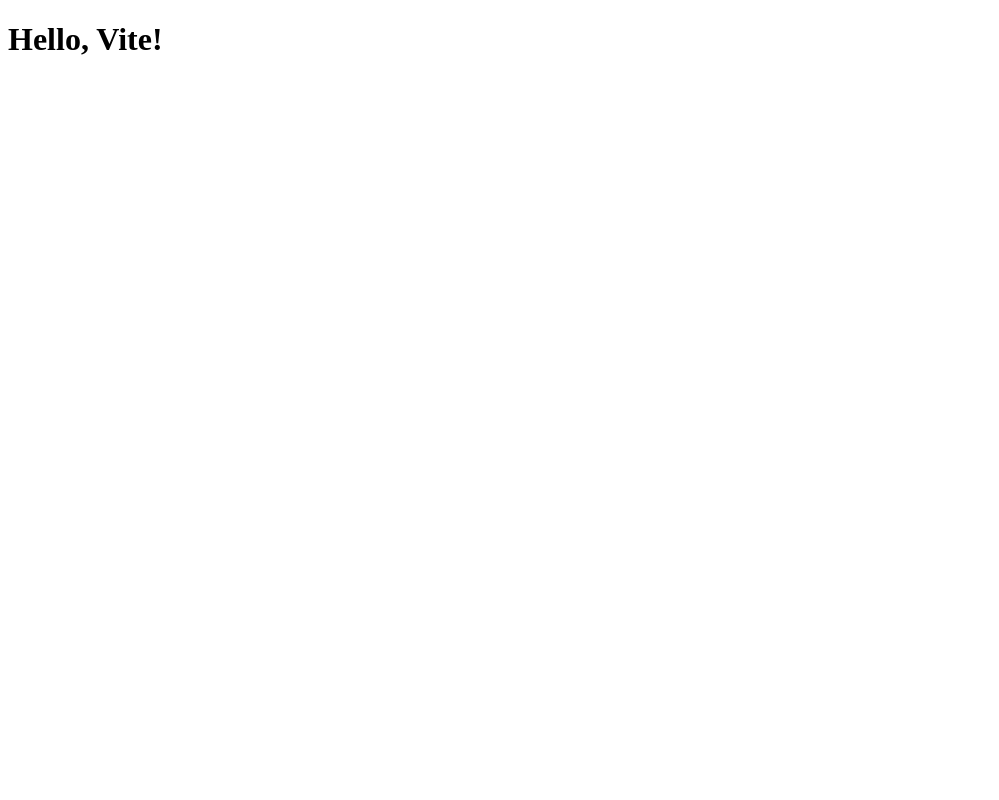
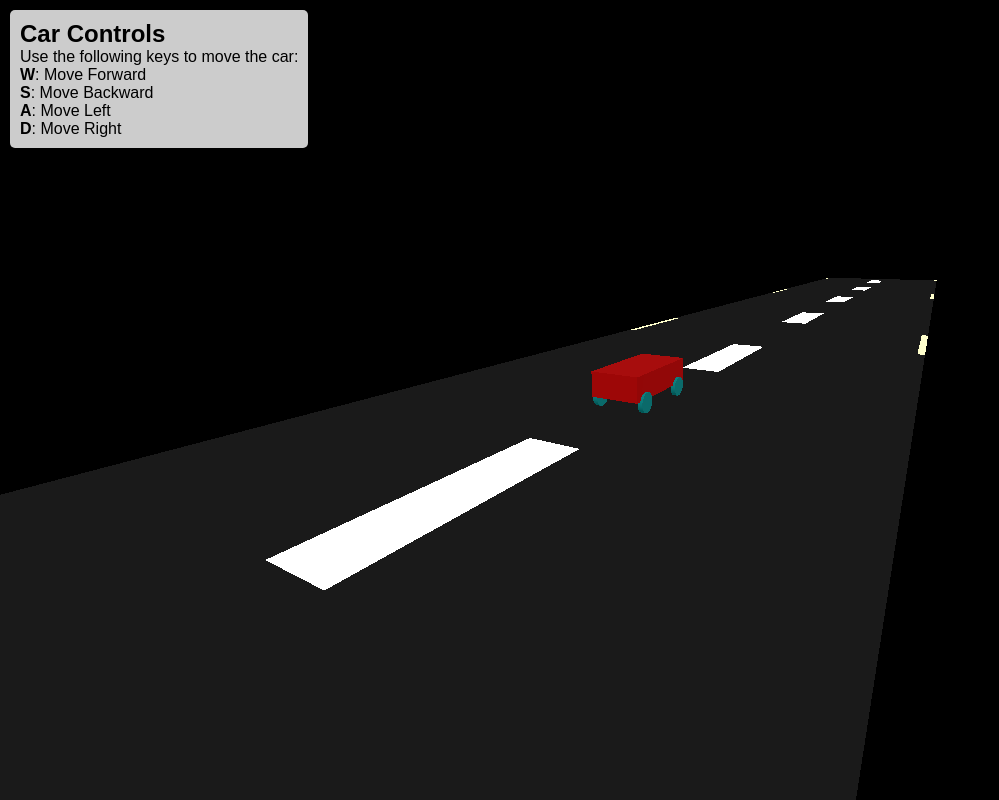
Before and after one commit to jenyashvartsman/car-driving, a website built with Vite: page index.html in a window 1280 px wide. Shown: the whole page, without its empty margins (0-999 px from the left). Built offline with nearby package versions, Linux system fonts and the light colour scheme.

Commit message:
init car

```diff
--- a/index.html
+++ b/index.html
@@ -4,9 +4,21 @@
     <meta charset="UTF-8" />
     <meta name="viewport" content="width=device-width, initial-scale=1.0" />
     <title>Car Driving App</title>
+    <link rel="stylesheet" href="/src/style/style.css" />
   </head>
   <body>
-    <h1>Hello, Vite!</h1>
+    <!-- keyboard car movement -->
+    <div class="instructions">
+      <h2>Car Controls</h2>
+      <p>Use the following keys to move the car:</p>
+      <ul>
+        <li><strong>W</strong>: Move Forward</li>
+        <li><strong>S</strong>: Move Backward</li>
+        <li><strong>A</strong>: Move Left</li>
+        <li><strong>D</strong>: Move Right</li>
+      </ul>
+    </div>
+
     <script type="module" src="/src/main.js"></script>
   </body>
 </html>
--- a/package.json
+++ b/package.json
@@ -12,5 +12,8 @@
   "license": "MIT",
   "devDependencies": {
     "vite": "^5.0.0"
+  },
+  "dependencies": {
+    "three": "^0.180.0"
   }
 }
--- /dev/null
+++ b/src/js/background.js
@@ -0,0 +1,56 @@
+import * as THREE from "three";
+
+export default class Background {
+  constructor(scene, options = {}) {
+    this.scene = scene;
+    this.speed = options.speed || 0.05;
+
+    // Create a large plane for the road
+    const geometry = new THREE.PlaneGeometry(10, 100);
+
+    // Create a procedural road material using a shader
+    const material = new THREE.ShaderMaterial({
+      uniforms: {
+        time: { value: 0.0 },
+      },
+      vertexShader: `
+                varying vec2 vUv;
+                void main() {
+                    vUv = uv;
+                    gl_Position = projectionMatrix * modelViewMatrix * vec4(position, 1.0);
+                }
+            `,
+      fragmentShader: `
+                uniform float time;
+                varying vec2 vUv;
+                void main() {
+                    // Road base color
+                    vec3 roadColor = vec3(0.1, 0.1, 0.1);
+
+                    // Lane markings
+                    float lane = step(0.48, abs(vUv.x - 0.5)) * step(abs(mod(vUv.y + time, 0.2) - 0.1), 0.02);
+                    vec3 laneColor = mix(roadColor, vec3(1.0, 1.0, 0.8), lane);
+
+                    // Center dashed line
+                    float centerLine = step(abs(vUv.x - 0.5), 0.05) * step(abs(mod(vUv.y + time, 0.1) - 0.05), 0.02);
+                    laneColor = mix(laneColor, vec3(1.0, 1.0, 1.0), centerLine);
+
+                    gl_FragColor = vec4(laneColor, 1.0);
+                }
+            `,
+    });
+
+    this.road = new THREE.Mesh(geometry, material);
+    this.road.rotation.x = -Math.PI / 2;
+    this.road.position.y = 0;
+    this.road.position.z = 0;
+    this.scene.add(this.road);
+
+    this.material = material;
+  }
+
+  update(delta) {
+    // Animate the road lines to simulate movement
+    this.material.uniforms.time.value += this.speed * delta;
+  }
+}
--- /dev/null
+++ b/src/js/car.js
@@ -0,0 +1,58 @@
+// Car.js - defines a Car class using three.js
+import * as THREE from "three";
+
+export default class Car {
+  constructor() {
+    this.group = new THREE.Group();
+    this.createBody();
+    this.createWheels();
+
+    // Listen for key presses to move the car
+    window.addEventListener("keydown", (event) => this.onKeyPress(event));
+  }
+
+  createBody() {
+    // Simple car body: a box
+    const geometry = new THREE.BoxGeometry(1, 0.5, 2);
+    const material = new THREE.MeshStandardMaterial({ color: 0xff0000 });
+    const body = new THREE.Mesh(geometry, material);
+    body.position.y = 0.5;
+    this.group.add(body);
+  }
+
+  createWheels() {
+    // Simple that can be rotated: cylinders
+    const wheelGeometry = new THREE.CylinderGeometry(0.2, 0.2, 0.1, 32);
+    const wheelMaterial = new THREE.MeshStandardMaterial({ color: 0xbbbbb });
+    const positions = [
+      [-0.5, 0.2, 0.7],
+      [0.5, 0.2, 0.7],
+      [-0.5, 0.2, -0.7],
+      [0.5, 0.2, -0.7],
+    ];
+    positions.forEach((pos) => {
+      const wheel = new THREE.Mesh(wheelGeometry, wheelMaterial);
+      wheel.rotation.z = Math.PI / 2;
+      wheel.position.set(...pos);
+      this.group.add(wheel);
+    });
+  }
+
+  getObject3D() {
+    return this.group;
+  }
+
+  onKeyPress(event) {
+    const key = event.key.toLowerCase();
+    const step = 0.3;
+    if (key === "w") {
+      this.group.position.z -= step; // Move forward
+    } else if (key === "s") {
+      this.group.position.z += step; // Move backward
+    } else if (key === "a") {
+      this.group.position.x -= step; // Move left
+    } else if (key === "d") {
+      this.group.position.x += step; // Move right
+    }
+  }
+}
--- a/src/main.js
+++ b/src/main.js
@@ -1 +1,67 @@
-console.log("Hello, World!");
+import * as THREE from "three";
+import Car from "./js/car.js";
+import Background from "./js/background.js";
+
+init();
+
+// init
+function init() {
+  // initialize scene, camera, renderer
+  const scene = new THREE.Scene();
+  const camera = new THREE.PerspectiveCamera(
+    75,
+    window.innerWidth / window.innerHeight,
+    0.1,
+    1000
+  );
+  const renderer = new THREE.WebGLRenderer();
+  renderer.setSize(window.innerWidth, window.innerHeight);
+  document.body.appendChild(renderer.domElement);
+
+  // add background
+  const background = new Background(scene, { speed: 0.1 });
+  scene.add(background.road);
+
+  // add car
+  const car = new Car();
+  scene.add(car.getObject3D());
+
+  // add camera
+  camera.position.z = 9;
+  camera.position.y = 3;
+  camera.lookAt(0, 0, 0);
+
+  // view car from the side
+  camera.position.x = 5;
+  camera.lookAt(car.getObject3D().position);
+
+  // add light
+  const ambientLight = new THREE.AmbientLight(0xffffff, 0.6);
+  scene.add(ambientLight);
+  const directionalLight = new THREE.DirectionalLight(0xffffff, 0.8);
+  directionalLight.position.set(5, 10, 7.5);
+  scene.add(directionalLight);
+
+  // render loop
+  function animate() {
+    requestAnimationFrame(animate);
+    renderer.render(scene, camera);
+  }
+  animate();
+
+  // animate background
+  const clock = new THREE.Clock();
+  function animateBackground() {
+    requestAnimationFrame(animateBackground);
+    const delta = clock.getDelta();
+    background.update(delta);
+  }
+  animateBackground();
+
+  // handle window resize
+  window.addEventListener("resize", () => {
+    camera.aspect = window.innerWidth / window.innerHeight;
+    camera.updateProjectionMatrix();
+    renderer.setSize(window.innerWidth, window.innerHeight);
+  });
+}
--- /dev/null
+++ b/src/style/style.css
@@ -0,0 +1,19 @@
+* {
+  margin: 0;
+  padding: 0;
+  box-sizing: border-box;
+}
+
+.instructions {
+  position: absolute;
+  top: 10px;
+  left: 10px;
+  background: rgba(255, 255, 255, 0.8);
+  padding: 10px;
+  border-radius: 5px;
+  font-family: Arial, sans-serif;
+  z-index: 1;
+}
+canvas {
+  display: block;
+}
```
Also changed, not shown: 1 other file.
